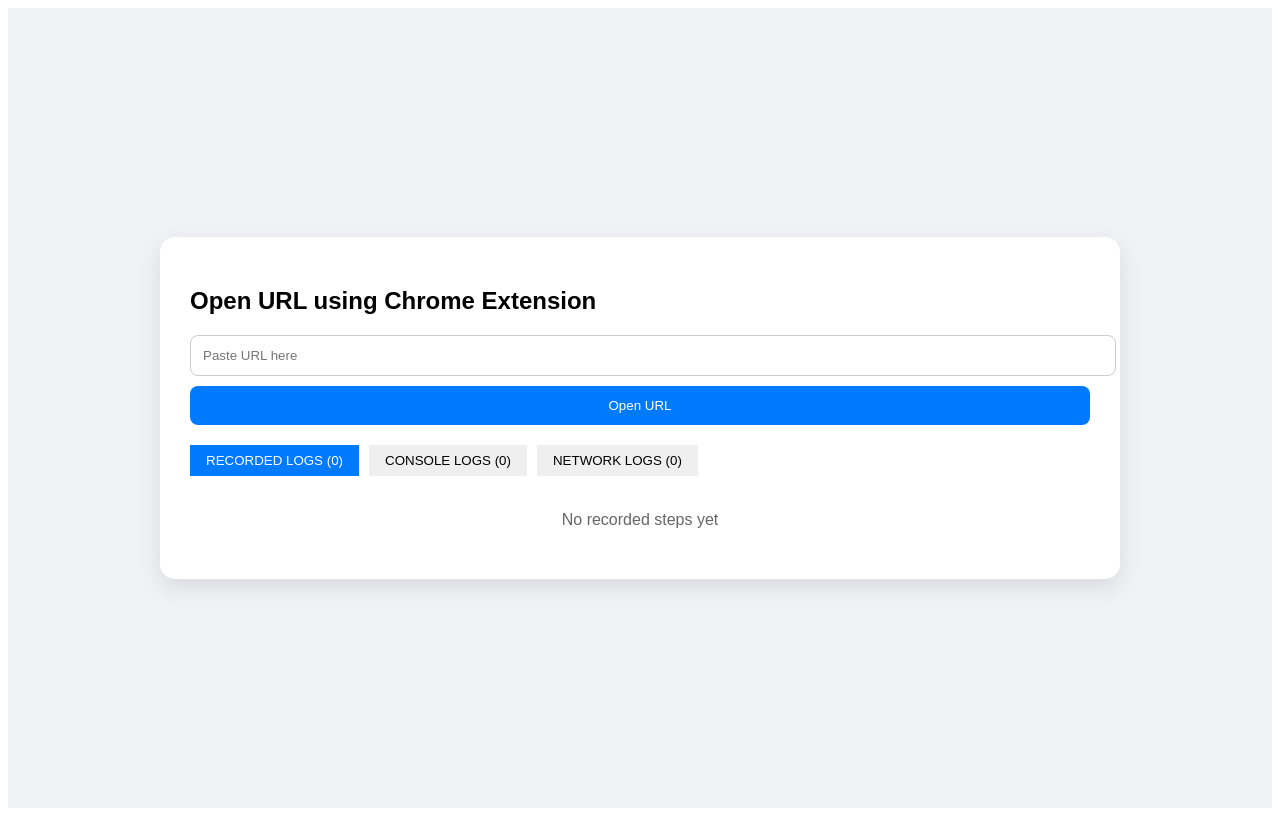
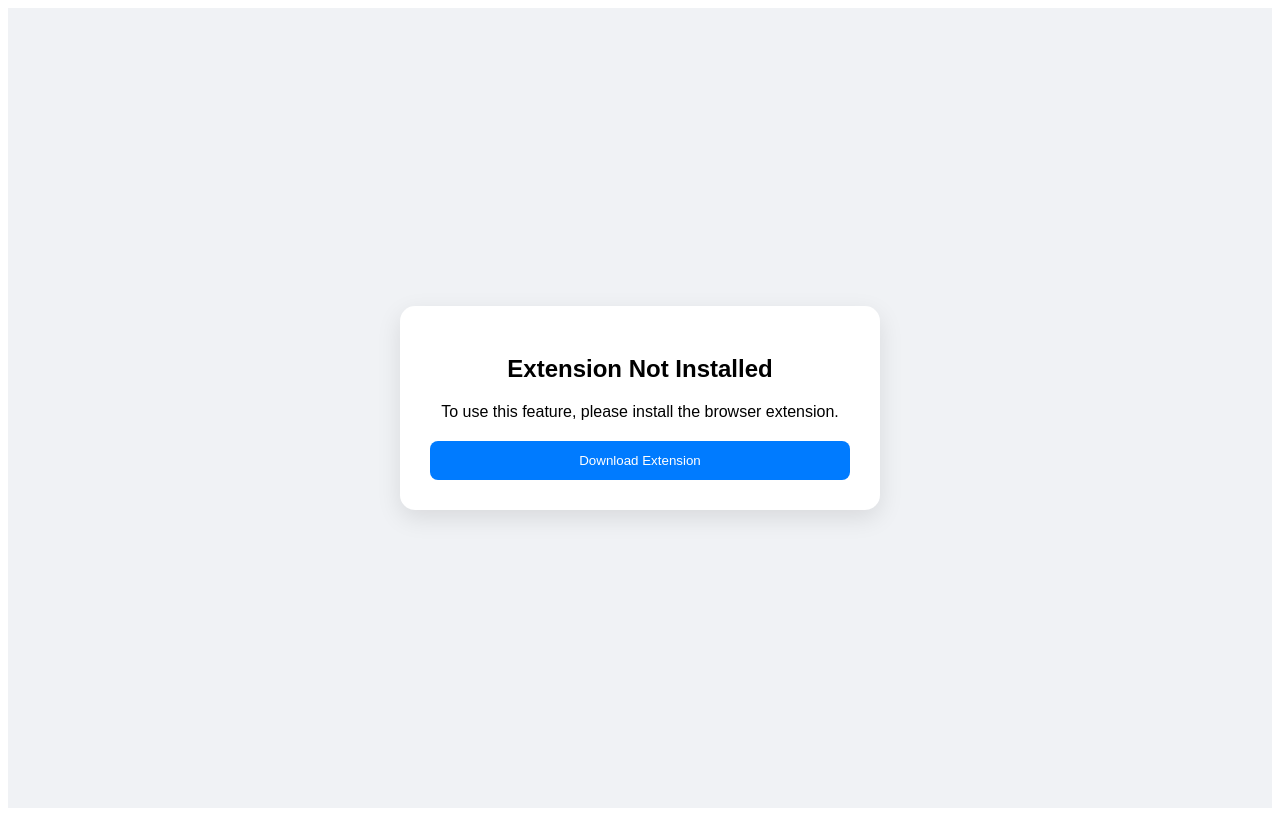
Before and after one commit to KumarSatyam12345/extentionAndUi, a React (Vite) app: page / in a window 1280 px wide. Built offline with nearby package versions, Linux system fonts and the light colour scheme; the HTML template or start-up script is replaced by a standard one.

Commit message:
adding labels

```diff
--- a/src/UrlOpener.tsx
+++ b/src/UrlOpener.tsx
@@ -119,7 +119,43 @@
     };
   }, [browserName]);
 
+  /* ================= WAIT ================= */
   if (extensionAvailable === null) return null;
+
+  /* ================= ONLY ADDED LOGIC ================= */
+  if (extensionAvailable === false) {
+    const downloadLinks = {
+      Chrome: "http://localhost:8080/api/zip/download/chrome-extension.zip",
+      Edge: "http://localhost:8080/api/zip/download/edge-extension.zip",
+      Firefox: "http://localhost:8080/api/zip/download/firefox-extension.zip"
+    };
+
+    return (
+      <div style={styles.container}>
+        <div style={{ ...styles.card, width: "420px", textAlign: "center" }}>
+          <h2 style={styles.title}>Extension Not Installed</h2>
+          <p style={{ marginBottom: "20px" }}>
+            To use this feature, please install the browser extension.
+          </p>
+
+          <button
+            style={styles.button}
+            onClick={() => {
+              const url = downloadLinks[browserName];
+              if (!url) {
+                alert("Unsupported browser");
+                return;
+              }
+              window.location.href = url;
+            }}
+          >
+            Download Extension
+          </button>
+        </div>
+      </div>
+    );
+  }
+  /* ================= END OF ADDED LOGIC ================= */
 
   const sendToExtension = () => {
     if (!url.trim()) return;
```
